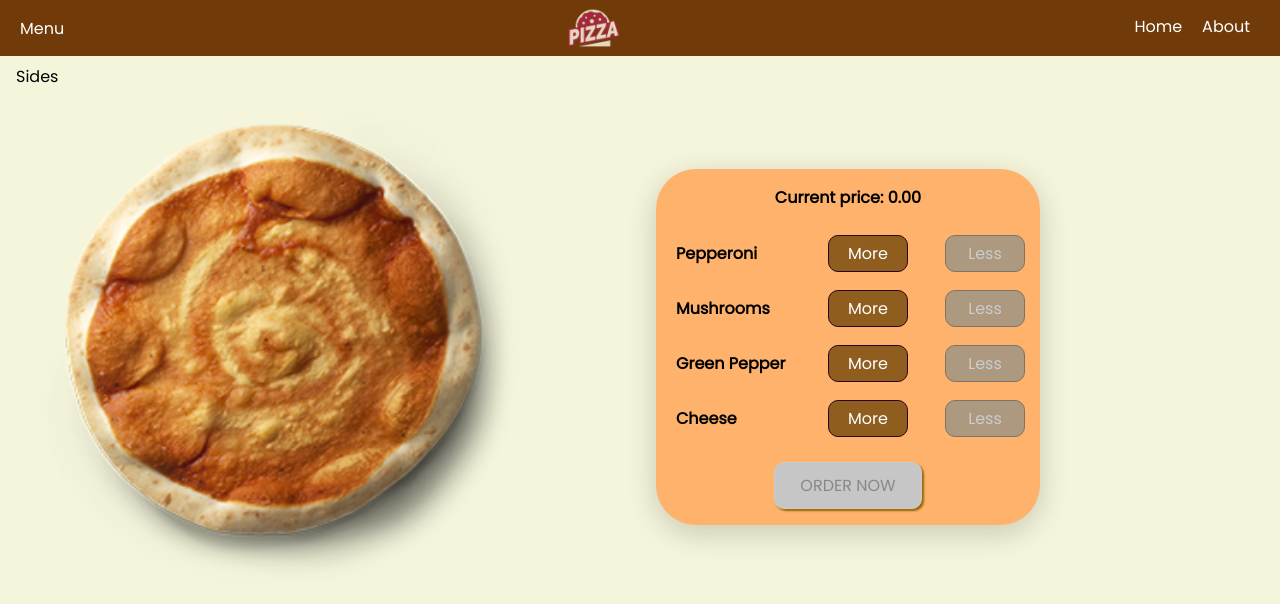
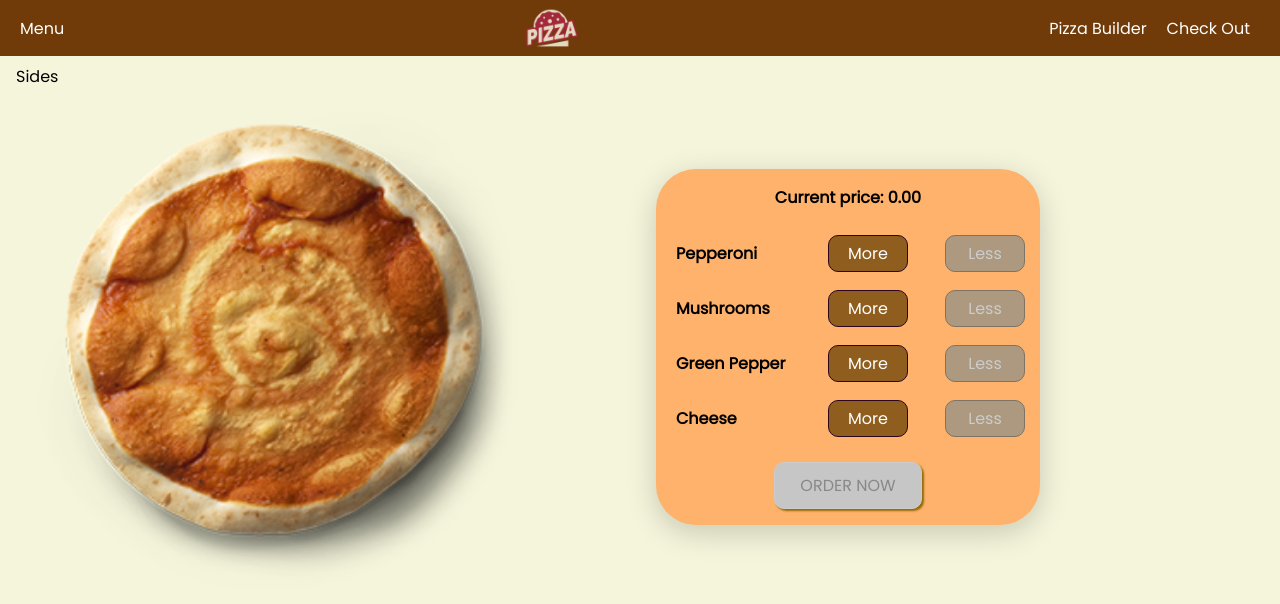
Before and after one commit to HelenDrug/build-o-pizza, a React (Create React App) app in the folder build-o-pizza/: page / in a window 1280 px wide. Shown: the top 604 px of the page. Built offline with nearby package versions, Linux system fonts and the light colour scheme.

Commit message:
finished Navigation and started SideDrawer

```diff
--- /dev/null
+++ b/build-o-pizza/src/components/Navigation/Logo/Logo.js
@@ -0,0 +1,18 @@
+import styled from "styled-components";
+import img from "../../../img/pizza_logo.png";
+
+export const LogoWrapper = styled.div`
+  height: 100%;
+`;
+
+export const LogoImg = styled.img`
+  height: 100%;
+`;
+
+export const Logo = () => {
+  return (
+    <LogoWrapper>
+      <LogoImg src={img} alt="Pizza Logo" />
+    </LogoWrapper>
+  );
+};
--- a/build-o-pizza/src/components/Navigation/Nav/Nav.js
+++ b/build-o-pizza/src/components/Navigation/Nav/Nav.js
@@ -1,11 +1,12 @@
-import { NavList, NavItem, NavLink } from "./Nav.styles";
+import { NavList, NavItem } from "./Nav.styles";
+import { NavLink } from "./NavLink/NavLink";
 
 export const Nav = () => {
   return (
     <NavList>
       <NavItem>
-        <NavLink href="#">Home</NavLink>
-        <NavLink href="#">About</NavLink>
+        <NavLink link="/">Pizza Builder</NavLink>
+        <NavLink link="/">Check Out</NavLink>
       </NavItem>
     </NavList>
   );
--- a/build-o-pizza/src/components/Navigation/Nav/Nav.styles.js
+++ b/build-o-pizza/src/components/Navigation/Nav/Nav.styles.js
@@ -15,13 +15,3 @@ export const NavItem = styled.li`
   display: flex;
   align-items: center;
 `;
-
-export const NavLink = styled.a`
-  color: white;
-  text-decoration: none;
-  height: 100%;
-  padding: 16px 10px;
-  border-bottom: 4px solid transparent;
-  box-sizing: border-box;
-  display: block;
-`;
--- /dev/null
+++ b/build-o-pizza/src/components/Navigation/Nav/NavLink/NavLink.js
@@ -0,0 +1,20 @@
+import styled from "styled-components";
+
+const Link = styled.a`
+  color: white;
+  text-decoration: none;
+  height: 100%;
+  padding: 16px 10px;
+  box-sizing: border-box;
+  display: block;
+  :hover,
+  :active {
+    background-color: #8f5c2c;
+  }
+`;
+
+export const NavLink = ({link, children}) => {
+  return (
+      <Link href={link}>{children}</Link>
+  )
+};
--- a/build-o-pizza/src/components/Navigation/ToolBar/ToolBar.js
+++ b/build-o-pizza/src/components/Navigation/ToolBar/ToolBar.js
@@ -1,14 +1,12 @@
-import { ToolBarWrapper, Menu, Logo, LogoImg } from "./ToolBar.styles";
-import img from "../../../img/pizza_logo.png";
+import { ToolBarWrapper, Menu } from "./ToolBar.styles";
 import { Nav } from "../Nav/Nav";
+import { Logo } from "../Logo/Logo";
 
 export const ToolBar = () => {
   return (
     <ToolBarWrapper>
       <Menu>Menu</Menu>
-      <Logo>
-        <LogoImg src={img} alt="Pizza Logo" />
-      </Logo>
+      <Logo />
       <Nav />
     </ToolBarWrapper>
   );
--- a/build-o-pizza/src/components/Navigation/ToolBar/ToolBar.styles.js
+++ b/build-o-pizza/src/components/Navigation/ToolBar/ToolBar.styles.js
@@ -17,11 +17,3 @@ export const ToolBarWrapper = styled.div`
 `;
 
 export const Menu = styled.div``;
-
-export const Logo = styled.div`
-  height: 100%;
-`;
-
-export const LogoImg = styled.img`
-  height: 100%;
-`;
```
Also changed, not shown: build-o-pizza/src/components/Navigation/SideDrawer/SideDrawer.js (added, +11 -0 lines), build-o-pizza/src/components/Navigation/SideDrawer/SideDrawer.styles.js (added, +18 -0 lines), 2 other files (tests, documents, lock files or other folders).
